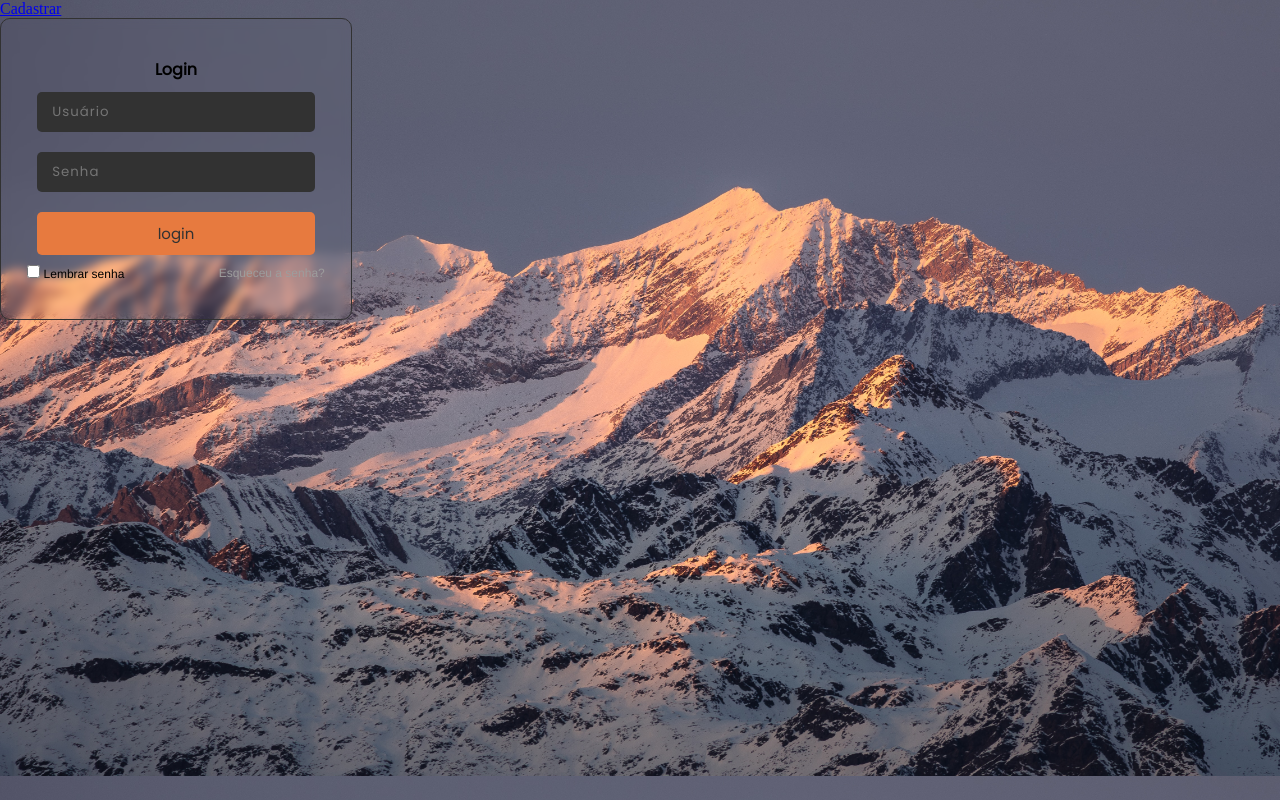
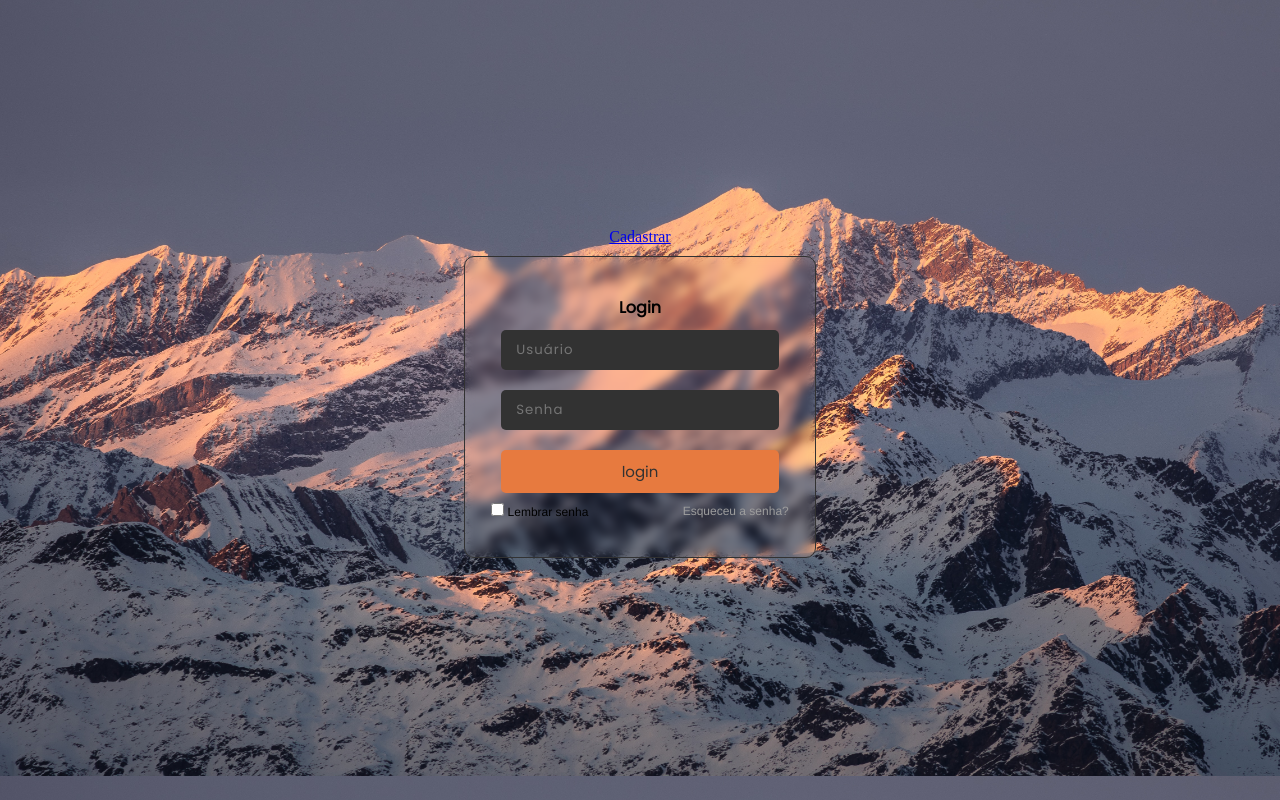
Before and after one commit to programming-island/carbono_project, a Django app: template templates/cadastros/login.html in a window 1280 px wide. Run offline with Django 4.2, Linux system fonts and the light colour scheme; the template is opened without the code that fills it, so the values that code supplies are empty.

Commit message:
barra de navegação(sendo feito)

```diff
--- a/templates/cadastros/login.html
+++ b/templates/cadastros/login.html
@@ -7,8 +7,8 @@
     <title>Login - Corretora Carbono</title>
 </head>
 <body>
-    <header class="header-navbar">
-        <nav>
+    <header>
+        <nav class="header-navbar">
             <a href="/home/templates/cadastros/registrar.html">Cadastrar</a>
         </nav>
     </header>
--- a/templates/style/visual-login.css
+++ b/templates/style/visual-login.css
@@ -8,12 +8,17 @@
 body {
     background-image: url(/templates/img/marek-piwnicki-XBU04qr6Jbw-unsplash.jpg);
     background-size: cover;
+    display: flex;
+    flex-direction: column;
+    justify-content: center;
+    align-items: center;
     height: 97vh;
 }
 
 /*-----Container Barra de Navegação-----*/
 .header-navbar {
-    display: flex
+    padding: 10px;
+    width: 100%;
 }
 
 /*-----Container Principal-----*/
```
